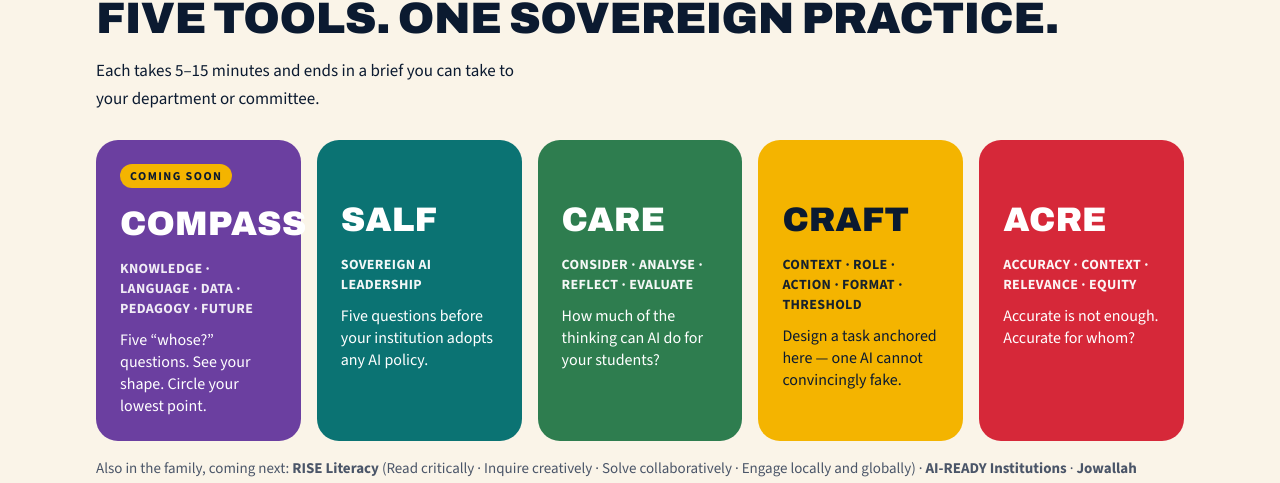
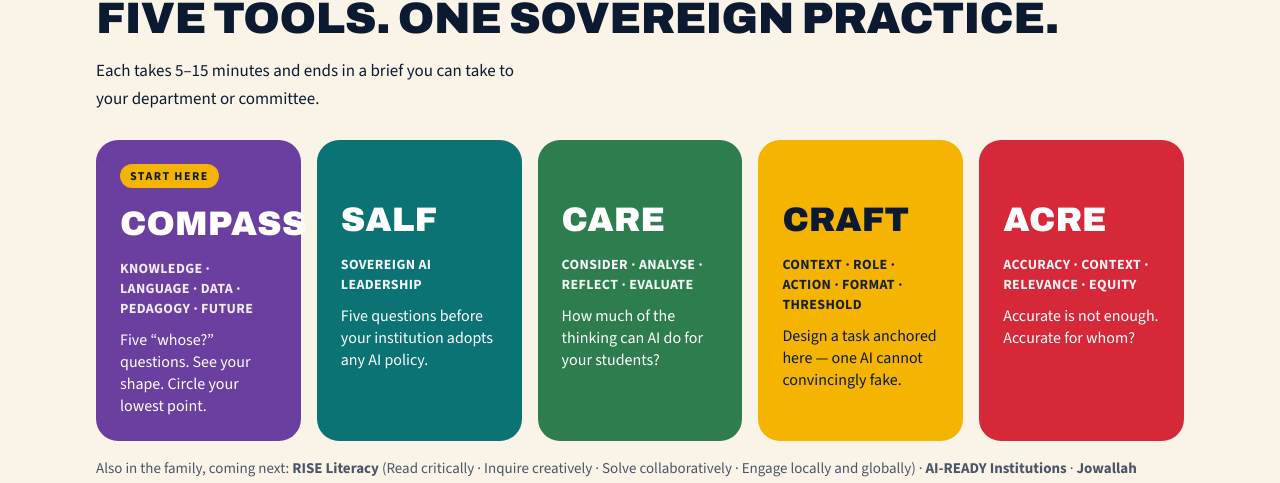
Before and after one commit to Rj952/sovereign-classroom, a Next.js app: page / in a window 1280 px wide. Shown: the part 1850-2333 px from the top of the page. Built offline with nearby package versions, Linux system fonts and the light colour scheme.

Commit message:
Link the home page Compass card to /compass
Co-Authored-By: Claude Opus 5.5 <noreply@anthropic.com>

```diff
--- a/app/page.tsx
+++ b/app/page.tsx
@@ -98,12 +98,12 @@ export default function HomePage() {
           <p className="max-w-[420px] text-[17px] leading-relaxed">Each takes 5–15 minutes and ends in a brief you can take to your department or committee.</p>
         </div>
         <div className="grid gap-4 sm:grid-cols-2 lg:grid-cols-5">
-          <div className="flex flex-col gap-2.5 rounded-[22px] p-6 min-h-[260px] bg-iris text-white">
-            <span className="self-start text-xs font-bold tracking-[0.12em] uppercase bg-sun text-ink px-2.5 py-1 rounded-full">Coming soon</span>
+          <Link href="/compass" className="flex flex-col gap-2.5 rounded-[22px] p-6 min-h-[260px] bg-iris text-white hover:-translate-y-0.5 transition-transform">
+            <span className="self-start text-xs font-bold tracking-[0.12em] uppercase bg-sun text-ink px-2.5 py-1 rounded-full">Start here</span>
             <span className="font-display font-black text-[34px]">COMPASS</span>
             <span className="text-sm font-bold tracking-wide uppercase opacity-90">Knowledge · Language · Data · Pedagogy · Future</span>
             <span className="leading-snug">Five &ldquo;whose?&rdquo; questions. See your shape. Circle your lowest point.</span>
-          </div>
+          </Link>
           {tools.map((t) => (
             <Link key={t.href} href={t.href} className={`flex flex-col gap-2.5 rounded-[22px] p-6 min-h-[260px] hover:-translate-y-0.5 transition-transform ${t.tone}`}>
               <span className="font-display font-black text-[34px] mt-[30px]">{t.acronym}</span>
```
